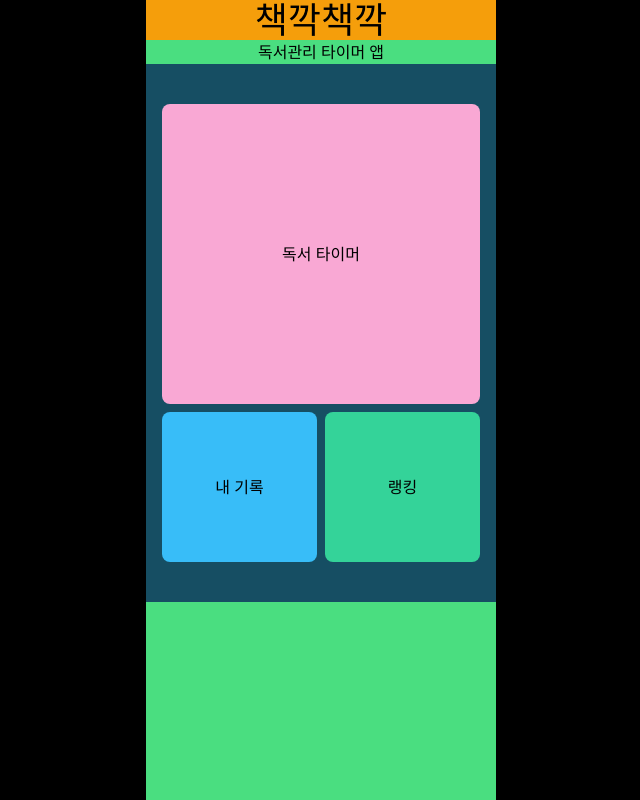
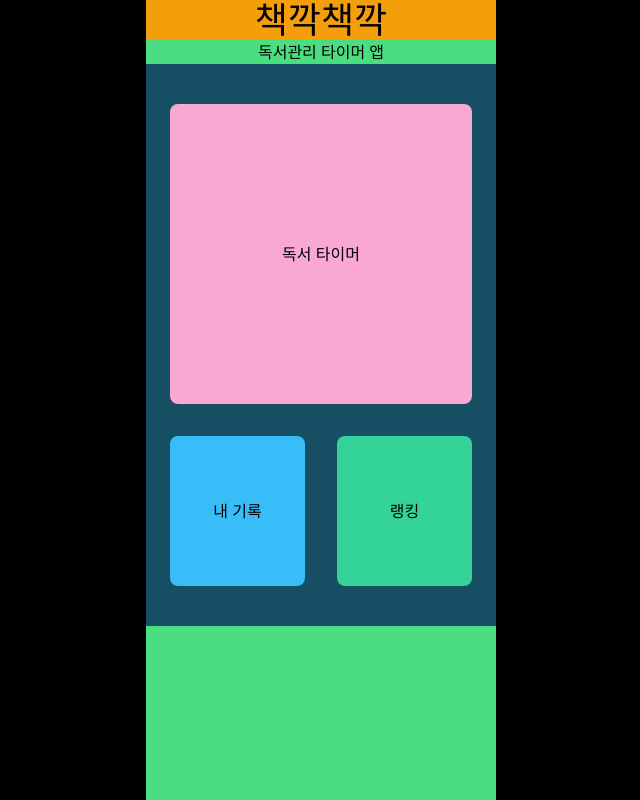
Before and after one commit to kwani6684/bookclock, a Next.js app: page / in a window 1280 px wide. Shown: the whole page, without its empty margins (319-959 px from the left). Built offline with nearby package versions, Linux system fonts and the light colour scheme.

Commit message:
style: framer-motion 설치

```diff
--- a/package.json
+++ b/package.json
@@ -12,6 +12,7 @@
   "author": "",
   "license": "MIT",
   "dependencies": {
+    "framer-motion": "^11.1.7",
     "next": "^14.0.3",
     "react": "^18.2.0",
     "react-dom": "^18.2.0"
--- a/src/app/page.tsx
+++ b/src/app/page.tsx
@@ -1,13 +1,20 @@
+'use client'
+
+import { motion } from 'framer-motion'
+
 export default function Home() {
   return (
     <div className="flex-col justify-center">
       <div className="flex justify-center">독서관리 타이머 앱</div>
       {/* 벤또 그리드 */}
-      <div className="w-full px-4 py-10 bg-cyan-900">
-        <div className="grid gap-x-2 gap-y-2 w-full grid-cols-2">
-          <div className="flex justify-center items-center bg-pink-300 h-[300px] rounded-lg col-span-2">
+      <div className="w-full px-6 py-10 bg-cyan-900">
+        <div className="grid gap-x-8 gap-y-8 w-full grid-cols-2">
+          <motion.div
+            whileHover={{ scale: 1.1, transition: { duration: 1 } }}
+            className="flex justify-center items-center bg-pink-300 h-[300px] rounded-lg col-span-2"
+          >
             독서 타이머
-          </div>
+          </motion.div>
           <div className="flex justify-center h-[150px] items-center bg-sky-400 rounded-lg">
             내 기록
           </div>
```
Also changed, not shown: 1 other file (tests, documents, lock files or other folders).
